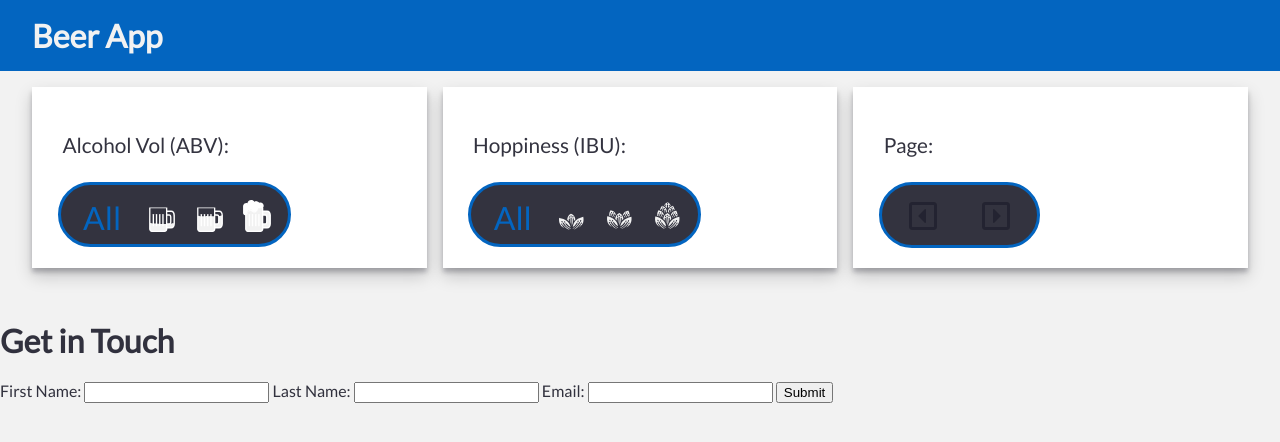
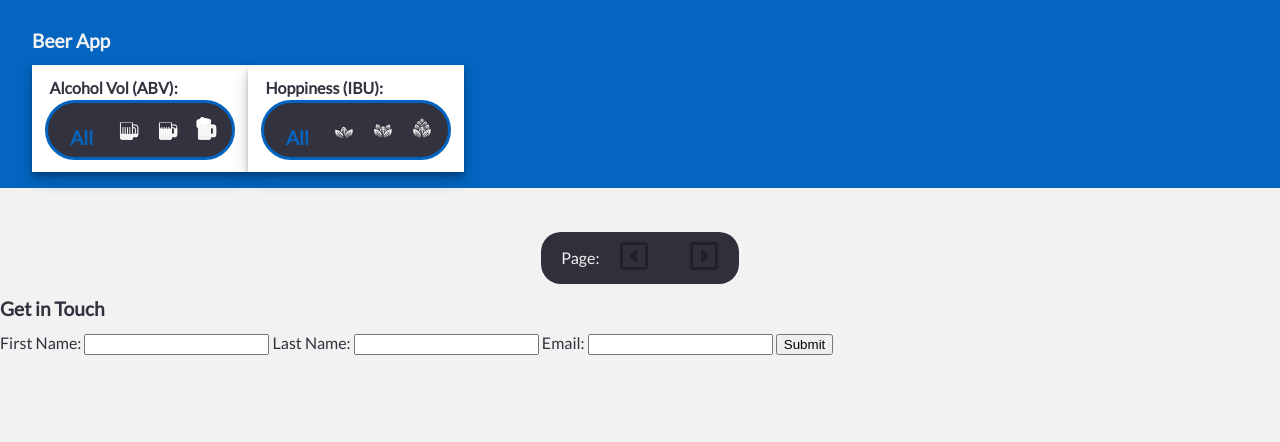
Before and after one commit to rhennessey3/Beer-api-hack, a plain HTML site: page index.html in a window 1280 px wide. Drawn offline with Linux system fonts and the light colour scheme; no server answers.

Commit message:
sticker header, footer pagination fixed so its at bottom

```diff
--- a/index.css
+++ b/index.css
@@ -4,38 +4,97 @@
 /* custom properties */
 :root {
   --off-white: #f2f2f2;
-    --black: rgba(0,0,16,.8);
+  --black: rgba(0, 0, 16, 0.8);
   --blue: #0365c0;
   --green: #00cc4f;
   --orange: #ffb144;
-    --disabled: rgba(0,0,16,.3);
+  --disabled: rgba(0, 0, 16, 0.3);
   --shadow: 0 0.5rem 1rem rgba(0, 0, 16, 0.19),
     0 0.3rem 0.3rem rgba(0, 0, 16, 0.23);
 }
 
+h1 {
+font-size: 1.2rem;
+}
+
 /* resets */
-body, html {
+body,
+html {
   height: 100%;
   width: 100%;
   margin: 0;
   padding: 0;
+  overflow: auto;
   background-color: var(--off-white);
   font-family: "Lato", sans-serif;
   color: var(--black);
   box-sizing: border-box;
 }
 
-header {
+.header {
+display: flex;
+flex-direction: column;
+width: 100%;
+  position: fixed;
   padding: 1rem 2rem;
   background: var(--blue);
   color: var(--off-white);
   font-size: 2rem;
   font-weight: bold;
+  z-index: 999;
 }
 
 /* main container */
 .container {
   padding: 1rem 2rem;
+  margin-top: 200px;
+}
+
+/* pagination buttons */
+.page-btn {
+  border: none;
+  background-color: transparent;
+  outline: none;
+  font-size: 2rem;
+  padding: 0 0.8rem;
+  color: var(--off-white);
+  cursor: pointer;
+  transition: color 0.3s ease;
+}
+.page-btn:hover {
+  color: var(--blue);
+}
+.page-btn:disabled {
+  cursor: default;
+  color: var(--disabled);
+}
+
+.pagination-card {
+  display: flex;
+  flex-direction: row;
+  justify-content: center;
+  align-content: center;
+}
+
+.pagination-button-container {
+  display: flex;
+  flex-direction: row;
+  justify-content: center;
+  align-content: center;
+  margin: auto;
+  border-radius: 20px;
+  background-color: var(--black);
+}
+
+.pagination-button {
+  display: flex;
+  flex-direction: row;
+  /* background-color: black;  */
+}
+
+.pagination-button-text p {
+  padding-left: 20px;
+  color: #f2f2f2;
 }
 
 /* filters */
@@ -45,30 +104,36 @@ header {
   box-shadow: var(--shadow);
 }
 
+/* sticks to top */
 .filters {
-    display: grid;
-    grid-template-columns: repeat(auto-fill, minmax(300px, 1fr));
-    grid-gap: 1rem;
-    margin-bottom: 1rem;
+  display: flex;
+  flex-direction: row;
+  /* position: fixed;
+  top: -100;
+  z-index: 999; */
 }
 
 .filter-card {
-    padding: .8rem;
+  padding: 0.8rem;
 }
 
 .filter-container {
-    padding: .4rem .8rem;
+  display: flex;
+  flex-direction: column;
+  justify-content: center;
+  /* padding: .4rem .8rem; */
 }
 
 .filter-text p {
   color: var(--black);
-    font-size: 1.3rem;
-    padding: .3rem;
+  font-size: 1rem;
+  padding: 0 0 0.2rem 0.3rem;
+  margin: 0;
 }
 
 .filter {
   background-color: var(--black);
-    padding: .4rem .4rem .1rem .4rem;
+  padding: 0.4rem 0.4rem 0.1rem 0.4rem;
   border: 3px solid var(--blue);
   border-radius: 2.2rem;
 }
@@ -79,16 +144,16 @@ header {
 }
 
 .filter-all + span {
-    font-size: 2rem;
-    padding: .5rem 1rem;
+  font-size: 1.2rem;
+  padding: 0.5rem 1rem;
   color: var(--off-white);
 }
 
 svg {
   fill: var(--off-white);
-    height: 2rem;
-    width: 2rem;
-    margin: .5rem;
+  height: 1.43rem;
+  width: 1.43rem;
+  margin: 0.5rem;
 }
 
 input[type="radio"] {
@@ -99,7 +164,7 @@ input[type="radio"] {
 input + span,
 input + svg {
   cursor: pointer;
-    transition: all .3s ease;
+  transition: all 0.3s ease;
 }
 
 .filter-all:hover,
@@ -120,23 +185,10 @@ input + svg {
   fill: var(--green);
 }
 
-/* pagination buttons */
-.page-btn {
-    border: none;
-    background-color: transparent;
-    outline: none;
-    font-size: 2rem;
-    padding: 0 .8rem;
-    color: var(--off-white);
-    cursor: pointer;
-    transition: color .3s ease;
+@media (min-width: 768px) {
+  .filters {
+    grid-template-columns: repeat(auto-fill, minmax(300px, 1fr));
   }
-.page-btn:hover {
-    color: var(--blue);
-}
-.page-btn:disabled {
-    cursor: default;
-    color: var(--disabled);
 }
 
 /* beer styles */
@@ -179,7 +231,7 @@ input + svg {
   overflow: auto;
   cursor: pointer;
   opacity: 0;
-    transition: opacity .8s ease;
+  transition: opacity 0.8s ease;
 }
 
 .beer__content:hover {
@@ -187,7 +239,7 @@ input + svg {
 }
 
 .beer__name {
-    margin: 0 auto .5rem auto;
+  margin: 0 auto 0.5rem auto;
   font-family: "Old Standard TT", serif;
   font-size: 2.4rem;
   line-height: 1.07em;
@@ -195,7 +247,7 @@ input + svg {
 }
 
 .beer__tagline {
-    padding-bottom: .5rem;
+  padding-bottom: 0.5rem;
   font-family: "Old Standard TT", serif;
   font-style: italic;
   border-bottom: 2px solid var(--blue);
@@ -203,12 +255,12 @@ input + svg {
 
 .beer__description {
   margin: 1rem 0;
-    font-size: .9rem;
+  font-size: 0.9rem;
   line-height: 1.3rem;
 }
 .beer__food-pairing {
   font-style: italic;
-    font-size: .9rem;
+  font-size: 0.9rem;
   line-height: 1.3em;
 }
 
--- a/index.html
+++ b/index.html
@@ -8,8 +8,10 @@
   </head>
 
   <body>
-    <header>Beer App</header>
-    <div class="container">
+    <header class="header">
+      <div class="header-logo">
+      <h1>Beer App</h1>
+      </div>
       <div class="filters">
         <div class="card filter-card">
           <div class="filter-container">
@@ -306,12 +308,18 @@
             </div>
           </div>
         </div>
-        <div class="card filter-card">
-          <div class="filter-container">
-            <div class="filter-text">
+      </div>
+    </header>
+
+    <div class="container">
+      <div class="beers"></div>
+    </div>
+     <div class="pagination-card">
+          <div class="pagination-button-container">
+            <div class="pagination-button-text">
               <p>Page: <span id="pageNumber"></span></p>
             </div>
-            <div class="filter">
+            <div class="pagination-button">
               <button id="prevPage" class="page-btn" disabled>
                 <i class="far fa-caret-square-left"></i>
               </button>
@@ -321,9 +329,6 @@
             </div>
           </div>
         </div>
-      </div>
-      <div class="beers"></div>
-    </div>
     <footer>
       <h1>Get in Touch</h1>
 
```
Also changed, not shown: index.js (line endings or trailing spaces). Lines whose indentation alone changed are shown as unchanged.
